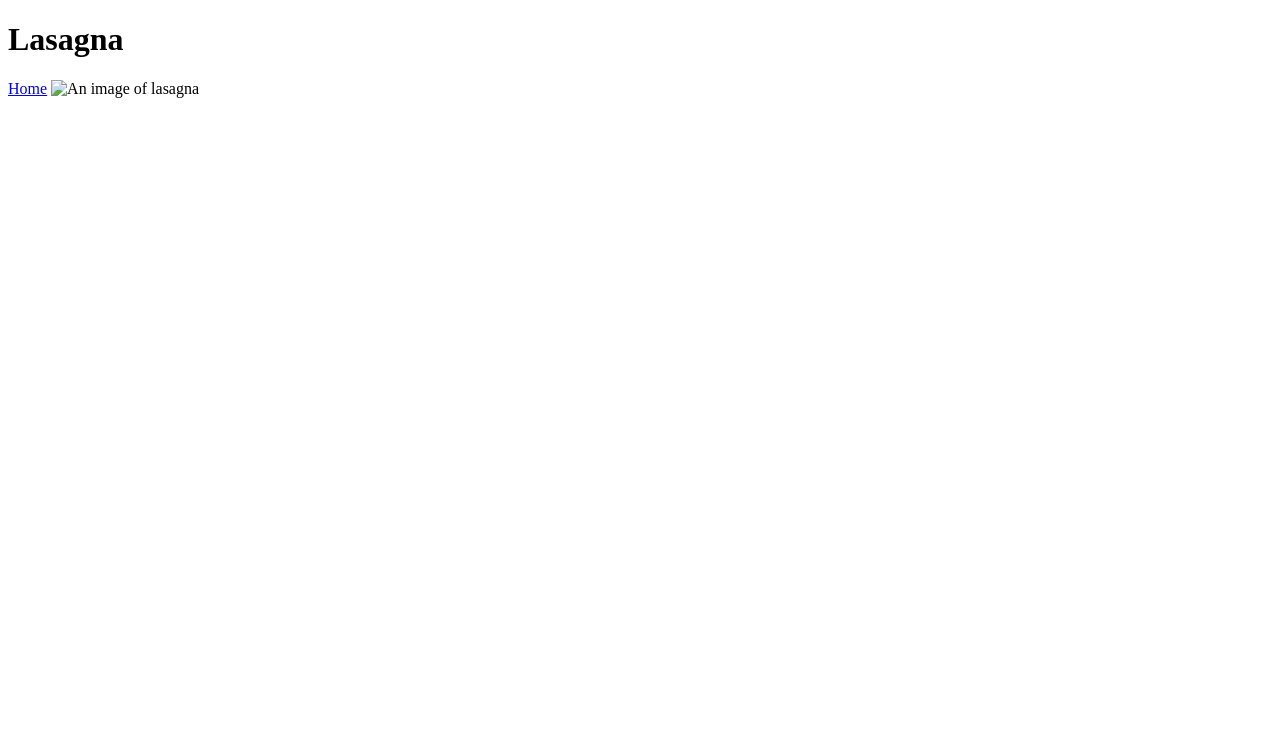
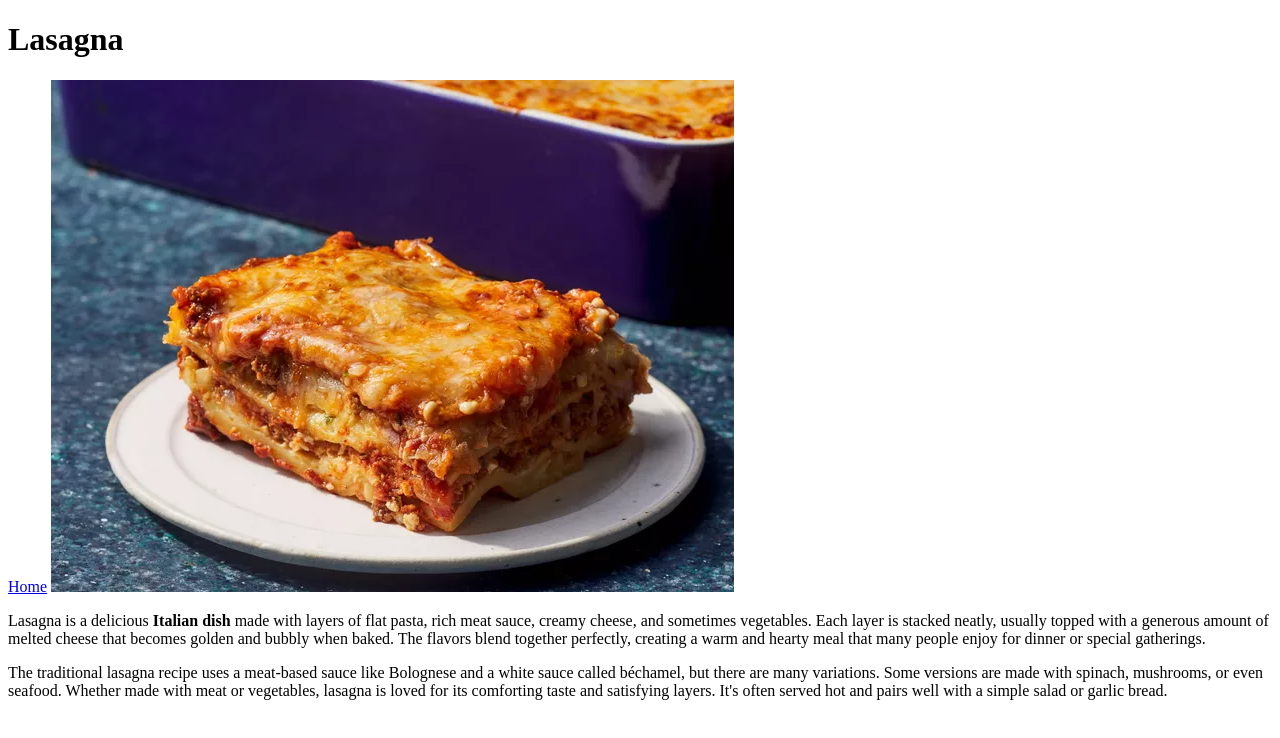
Before and after one commit to Mrcoolprince/odin-recipes, a plain HTML site: page recipes/lasagna.html in a window 1280 px wide. Drawn offline with Linux system fonts and the light colour scheme.

Commit message:
Fixed the images links in the lasagna recipe and a description of the of lasagna
the link to the image was broken and i added a description of the lasagna

```diff
--- a/recipes/lasagna.html
+++ b/recipes/lasagna.html
@@ -8,6 +8,14 @@
 <body>
     <h1>Lasagna</h1>
     <a href="../index.html">Home</a>
-    <img src="images" alt="An image of lasagna">
+    <img src="../images/lasagna.webp" alt="An image of lasagna">
+    <p>Lasagna is a delicious <strong> Italian dish </strong>made with layers of flat pasta, rich meat sauce, creamy cheese, and sometimes vegetables.
+        Each layer is stacked neatly, usually topped with a generous amount of melted cheese that becomes golden and bubbly when baked.
+        The flavors blend together perfectly, creating a warm and hearty meal that many people enjoy for dinner or special gatherings.</p>
+
+        <p>The traditional lasagna recipe uses a meat-based sauce like Bolognese and a white sauce called béchamel, but there are many variations.
+            Some versions are made with spinach, mushrooms, or even seafood.
+            Whether made with meat or vegetables, lasagna is loved for its comforting taste and satisfying layers.
+            It's often served hot and pairs well with a simple salad or garlic bread.</p>
 </body>
 </html>
```
